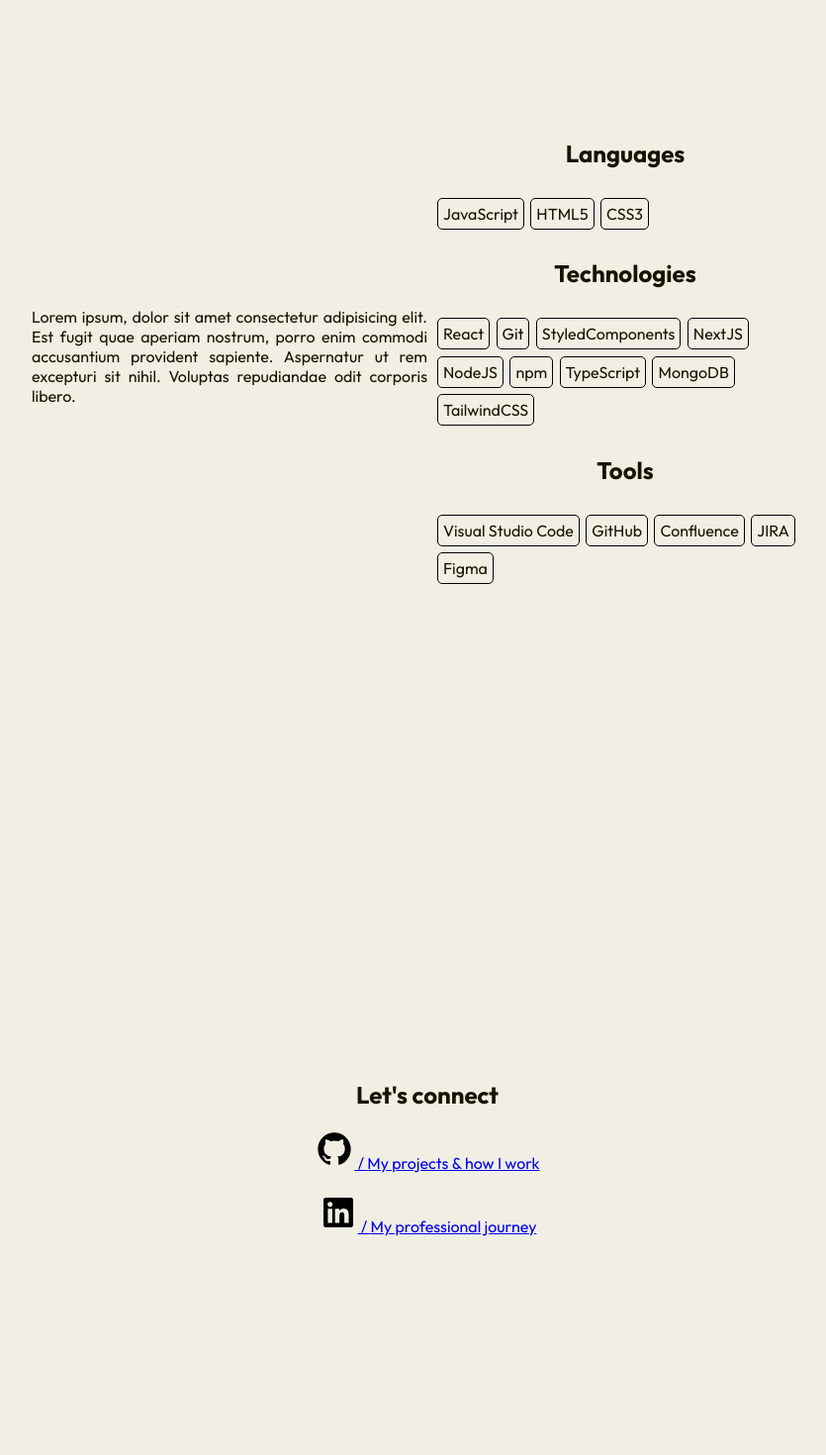
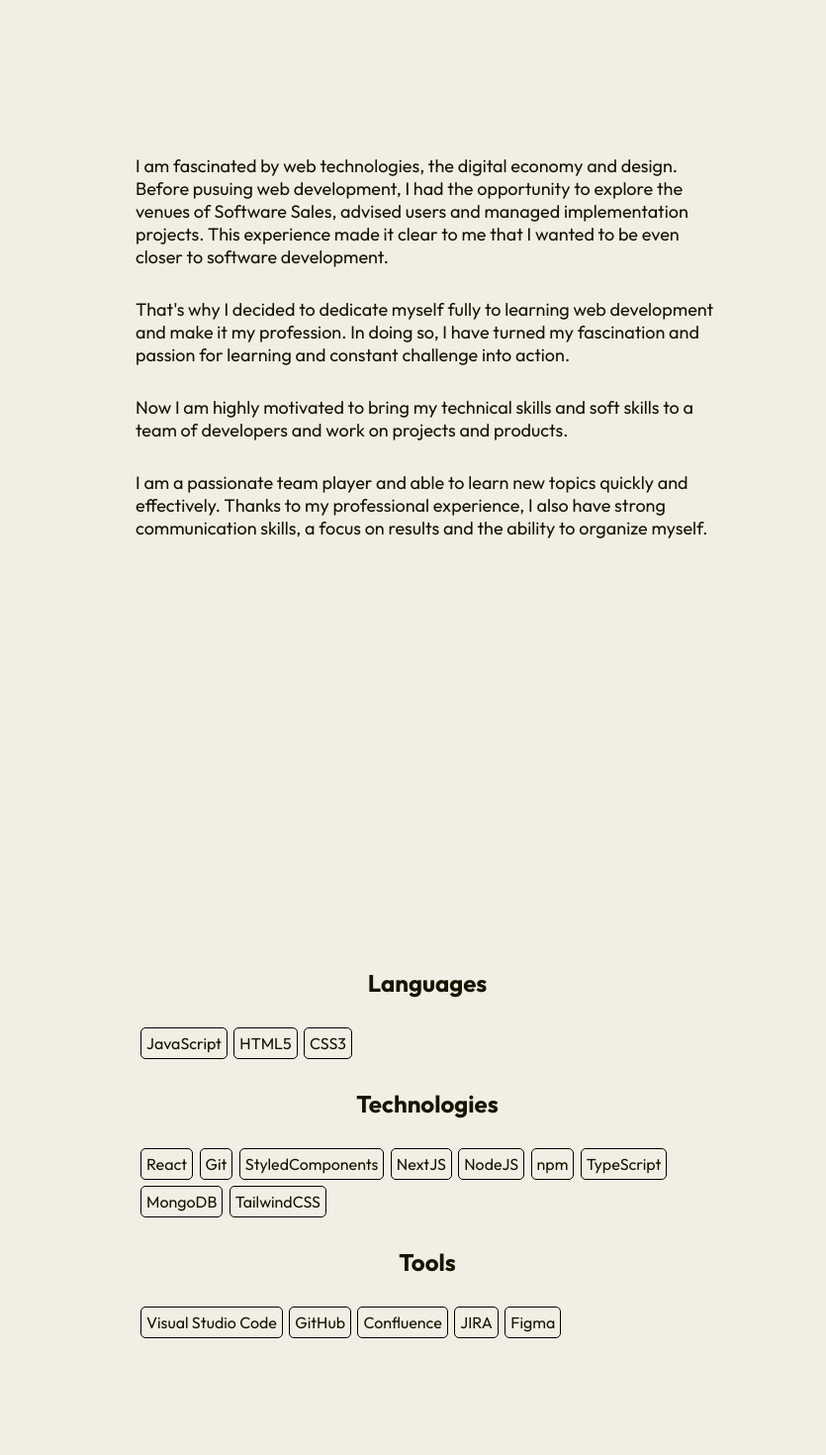
Before and after one commit to StephMode/personal-website, a React (Vite) app: page / in a window 1280 px wide. Shown: the part 840-2310 px from the top of the page at 99% size, without its empty margins (208-1043 px from the left). Built offline with nearby package versions, Linux system fonts and the light colour scheme.

Commit message:
feat: implement TechStackPage for better overall content distribution, adjust App and styles
this is an intermediary solution because during dev I realized that about me texts and badges on one page caused overlapping with other pages

```diff
--- a/src/App.jsx
+++ b/src/App.jsx
@@ -1,9 +1,10 @@
 import linkedInIcon from "./assets/linkedIn.svg";
 import githubIcon from "./assets/github.svg";
-import styled, { ThemeProvider } from "styled-components";
+import styled from "styled-components";
 import Navbar from "./components/layout/Navbar";
 import HomePage from "./components/pages/HomePage";
 import AboutPage from "./components/pages/AboutPage";
+import TechStackPage from "./components/pages/TechStackPage";
 
 export default function App() {
   return (
@@ -18,6 +19,10 @@ export default function App() {
 
       <StyledSection id="about">
         <AboutPage />
+      </StyledSection>
+
+      <StyledSection id="techstack">
+        <TechStackPage />
       </StyledSection>
 
       <StyledSection id="connect">
@@ -65,20 +70,12 @@ const StyledSection = styled.section`
   flex-direction: column;
   justify-content: center;
   align-items: center;
-  /* padding: 0 250px; */
-  background-color: ${(props) => props.theme.main};
+
+  @media screen and (max-width: 840px) {
+    margin-top: 50px;
+    margin-bottom: 50px;
+  }
 `;
-StyledSection.defaultProps = {
-  theme: {
-    main: "var(--backgroundColor-primary)",
-  },
-};
-const defaultTheme = {
-  main: "var(--backgroundColor-primary)",
-};
-const contrast = {
-  main: "#dbc129",
-};
 
 const StyledFooter = styled.footer`
   position: fixed;
--- a/src/components/layout/Navbar.jsx
+++ b/src/components/layout/Navbar.jsx
@@ -2,7 +2,7 @@ import styled from "styled-components";
 import Navlink from "../ui/Navlink";
 
 export default function () {
-  const navbarItems = ["Home", "About", "Projects", "Connect"];
+  const navbarItems = ["Home", "About", "Techstack", "Projects", "Connect"];
   const generateNavLink = (navItem) => "#" + navItem.toLowerCase();
 
   return (
--- a/src/components/pages/AboutPage.jsx
+++ b/src/components/pages/AboutPage.jsx
@@ -1,50 +1,33 @@
 import styled from "styled-components";
 import SkillRow from "../layout/SkillRow";
-
-const skillGroups = [
-  { id: 1, heading: "Languages", skills: ["JavaScript", "HTML5", "CSS3"] },
-  {
-    id: 2,
-    heading: "Technologies",
-    skills: [
-      "React",
-      "Git",
-      "StyledComponents",
-      "NextJS",
-      "NodeJS",
-      "npm",
-      "TypeScript",
-      "MongoDB",
-      "TailwindCSS",
-    ],
-  },
-  {
-    id: 3,
-    heading: "Tools",
-    skills: ["Visual Studio Code", "GitHub", "Confluence", "JIRA", "Figma"],
-  },
-];
 
 export default function AboutPage() {
   return (
     <StyledGridContainer>
       <StyledGridElement>
         <StyledGridParagraph>
-          Lorem ipsum, dolor sit amet consectetur adipisicing elit. Est fugit
-          quae aperiam nostrum, porro enim commodi accusantium provident
-          sapiente. Aspernatur ut rem excepturi sit nihil. Voluptas repudiandae
-          odit corporis libero.
+          I am fascinated by web technologies, the digital economy and design.
+          Before pusuing web development, I had the opportunity to explore the
+          venues of Software Sales, advised users and managed implementation
+          projects. This experience made it clear to me that I wanted to be even
+          closer to software development.
         </StyledGridParagraph>
-      </StyledGridElement>
-      <StyledGridElement>
-        {skillGroups.map((group) => {
-          return (
-            <>
-              <h2>{group.heading}</h2>
-              <SkillRow skills={group.skills} />
-            </>
-          );
-        })}
+        <StyledGridParagraph>
+          That's why I decided to dedicate myself fully to learning web
+          development and make it my profession. In doing so, I have turned my
+          fascination and passion for learning and constant challenge into
+          action.
+        </StyledGridParagraph>
+        <StyledGridParagraph>
+          Now I am highly motivated to bring my technical skills and soft skills
+          to a team of developers and work on projects and products.
+        </StyledGridParagraph>
+        <StyledGridParagraph>
+          I am a passionate team player and able to learn new topics quickly and
+          effectively. Thanks to my professional experience, I also have strong
+          communication skills, a focus on results and the ability to organize
+          myself.
+        </StyledGridParagraph>
       </StyledGridElement>
     </StyledGridContainer>
   );
@@ -52,26 +35,35 @@ export default function AboutPage() {
 
 const StyledGridContainer = styled.div`
   display: grid;
-  grid-template-columns: repeat(2, minmax(400px, 1fr));
+  grid-template-columns: repeat(1, minmax(600px, 1fr));
   grid-template-rows: repeat(1, minmax(300px, 1fr));
   justify-items: center;
   align-items: center;
+  @media screen and (max-width: 840px) {
+    grid-template-columns: repeat(1, minmax(600px, 1fr));
+    grid-template-rows: repeat(2, minmax(300px, 1fr));
+  }
 `;
 
 const StyledGridElement = styled.div`
   justify-self: center;
   text-align: center;
   margin: 0;
-  max-width: 400px;
+  max-width: 600px;
 `;
 
 const StyledGridParagraph = styled.p`
   justify-self: center;
   align-self: center;
-  text-align: justify;
-  margin: 0;
+  text-align: left;
+  margin: 0 0 20px 0;
+  padding: var(--padding-xs);
   display: block;
   width: 100%;
   max-width: inherit;
   word-wrap: break-word;
+  font-size: var(--fontSize-paragraph);
+  @media screen and (max-width: 840px) {
+    font-size: var(--fontSize-paragraph-mobile);
+  }
 `;
--- /dev/null
+++ b/src/components/pages/TechStackPage.jsx
@@ -0,0 +1,62 @@
+import styled from "styled-components";
+import SkillRow from "../layout/SkillRow";
+
+const skillGroups = [
+  { id: 1, heading: "Languages", skills: ["JavaScript", "HTML5", "CSS3"] },
+  {
+    id: 2,
+    heading: "Technologies",
+    skills: [
+      "React",
+      "Git",
+      "StyledComponents",
+      "NextJS",
+      "NodeJS",
+      "npm",
+      "TypeScript",
+      "MongoDB",
+      "TailwindCSS",
+    ],
+  },
+  {
+    id: 3,
+    heading: "Tools",
+    skills: ["Visual Studio Code", "GitHub", "Confluence", "JIRA", "Figma"],
+  },
+];
+
+export default function TechStackPage() {
+  return (
+    <StyledGridContainer>
+      <StyledGridElement>
+        {skillGroups.map((group) => {
+          return (
+            <>
+              <h2>{group.heading}</h2>
+              <SkillRow skills={group.skills} />
+            </>
+          );
+        })}
+      </StyledGridElement>
+    </StyledGridContainer>
+  );
+}
+
+const StyledGridContainer = styled.div`
+  display: grid;
+  grid-template-columns: repeat(1, minmax(600px, 1fr));
+  grid-template-rows: repeat(1, minmax(300px, 1fr));
+  justify-items: center;
+  align-items: center;
+  @media screen and (max-width: 840px) {
+    grid-template-columns: repeat(1, minmax(600px, 1fr));
+    grid-template-rows: repeat(2, minmax(300px, 1fr));
+  }
+`;
+
+const StyledGridElement = styled.div`
+  justify-self: center;
+  text-align: center;
+  margin: 0;
+  max-width: 600px;
+`;
--- a/styles.js
+++ b/styles.js
@@ -16,6 +16,7 @@ export default createGlobalStyle`
   --fontSize-sectionHeading: 48px;
   --fontSize-sectionSubHeading: 36px;
   --fontSize-paragraph: 18px;
+  --fontSize-paragraph-mobile: 12px;
 
   --fontWeight-title: 800;
   --fontWeight-subTitle: 600;
```
